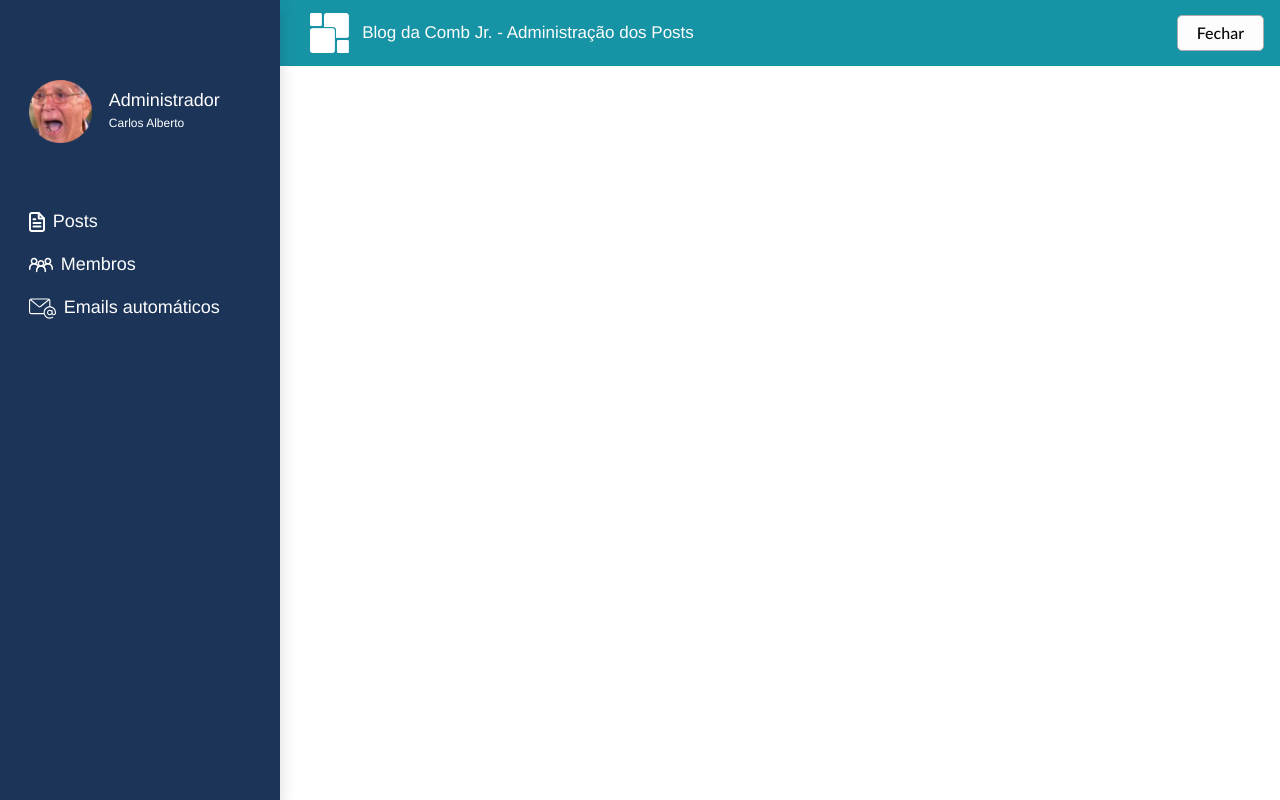
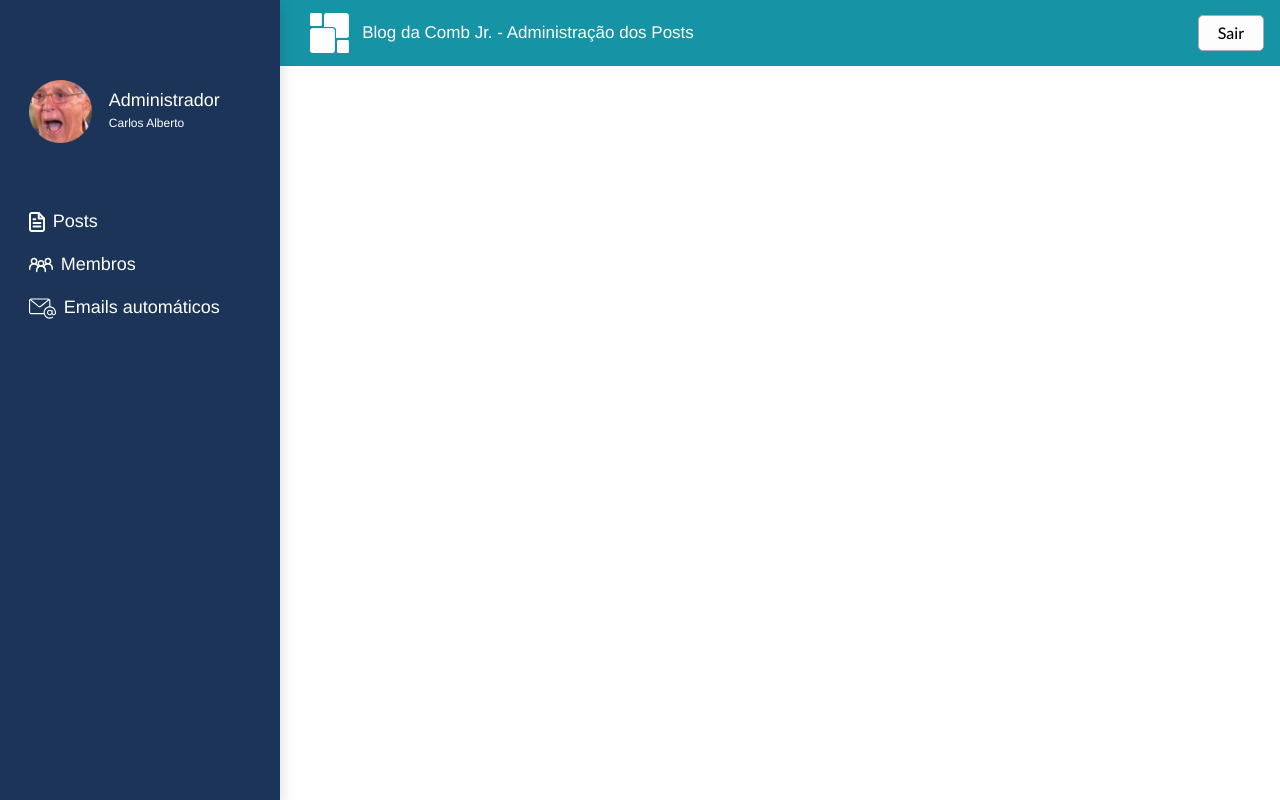
Before and after one commit to caiogottmann/Trabalho-ENG-Software, a Vue app in the folder Blogcomb/frontend/: page /post in a window 1280 px wide. Built offline with nearby package versions, Linux system fonts and the light colour scheme.

Commit message:
algumas pequenas alterações

```diff
--- a/Blogcomb/frontend/src/components/navbarAdmin.vue
+++ b/Blogcomb/frontend/src/components/navbarAdmin.vue
@@ -6,17 +6,13 @@
         <p v-if="!isPhone()"> Blog da Comb Jr. - {{pagina}} </p>
       </b-navbar-brand>
 
-    <b-navbar-toggle target="nav-collapse"></b-navbar-toggle>
-
-    <b-collapse id="nav-collapse" is-nav>
 
       <!-- Right aligned nav items -->
       <b-navbar-nav class="ml-auto">
 
-        <button id="botao">Fechar</button>
+        <button id="botao">Sair</button>
 
       </b-navbar-nav>
-    </b-collapse>
   </b-navbar>
   </div>
 </template>
@@ -78,4 +74,11 @@ export default {
 #logo{
   margin-right: 1vw;
 }
+@media (max-width: 420px) {
+  #navbar{
+    width: 90%;
+    margin-left: 10%;
+
+  }
+}
 </style>
--- a/Blogcomb/frontend/src/components/questao.vue
+++ b/Blogcomb/frontend/src/components/questao.vue
@@ -3,13 +3,13 @@ titulo: String, required;
 inputPlaceHolder: String, "";
 nomeInput: String, required;
 tipo: String, "text";
-alteravel: Boolean, true;
+inalteravel: Boolean, true;
 ---->
 
 <template>
   <div id="que">
     <label id="tit" :for="nomeInput" >{{titulo}}</label >
-    <input :pattern="expRegular" :required="requerido" autocomplete="off" :name="nomeInput" :placeholder="inputPlaceHolder" :type="tipo" :disabled="inalteravel" />
+    <input :pattern="expRegular" :required="requerido" autocomplete="off" :name="nomeInput" :placeholder="inputPlaceHolder" :type="tipo" :disabled="inalteravel" :style="{height: altura }"/>
   </div>
 </template>
 
@@ -44,6 +44,10 @@ export default {
     requerido:{
       type: Boolean,
       default: false
+    },
+    altura:{
+      type: String,
+      default: "40px"
     }
   },
 }
@@ -66,6 +70,7 @@ export default {
   }
   input:disabled{
   background-color: #D0D0D0;
+  color: #303030;
   }
   input:focus{
     outline: 1px solid #555;
```
